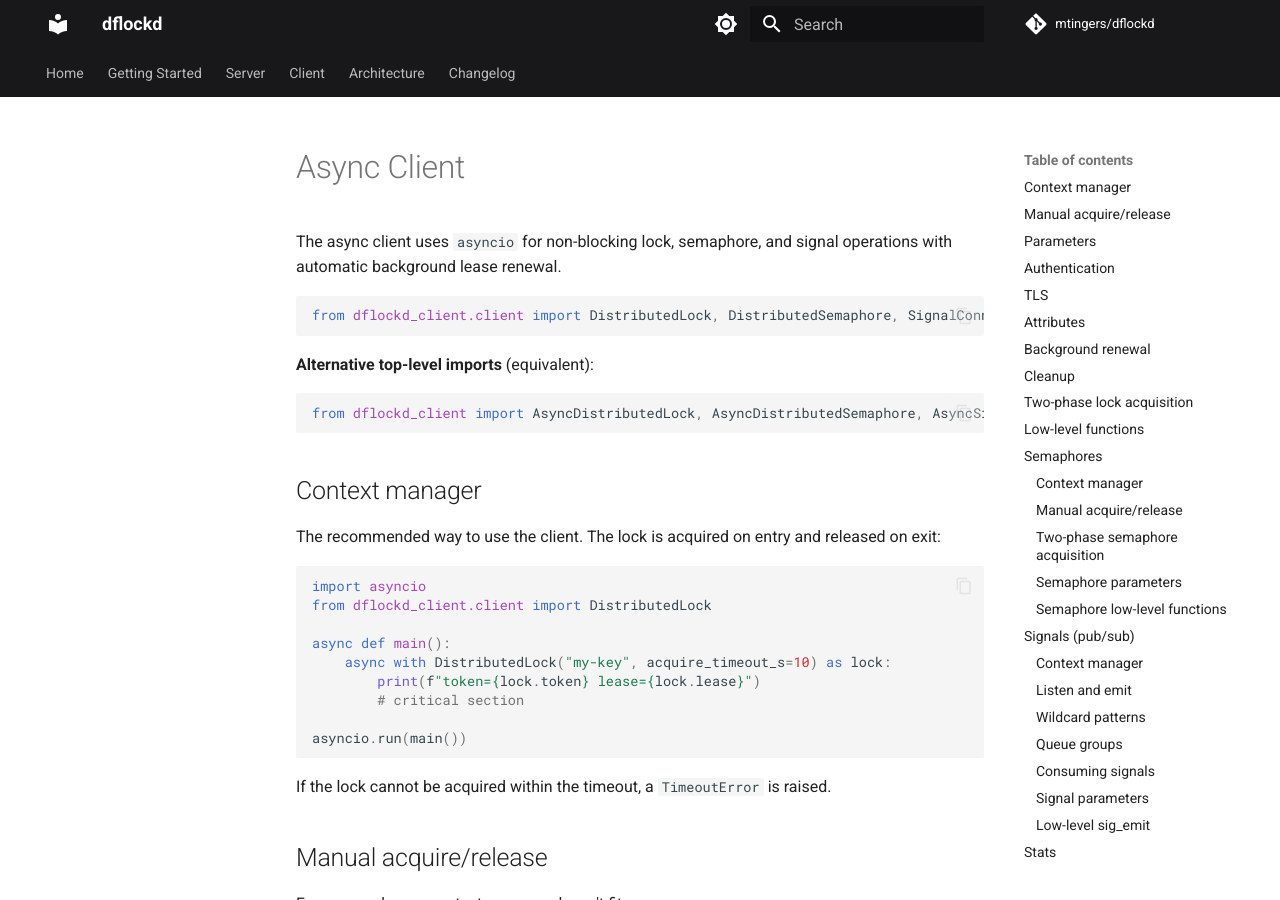
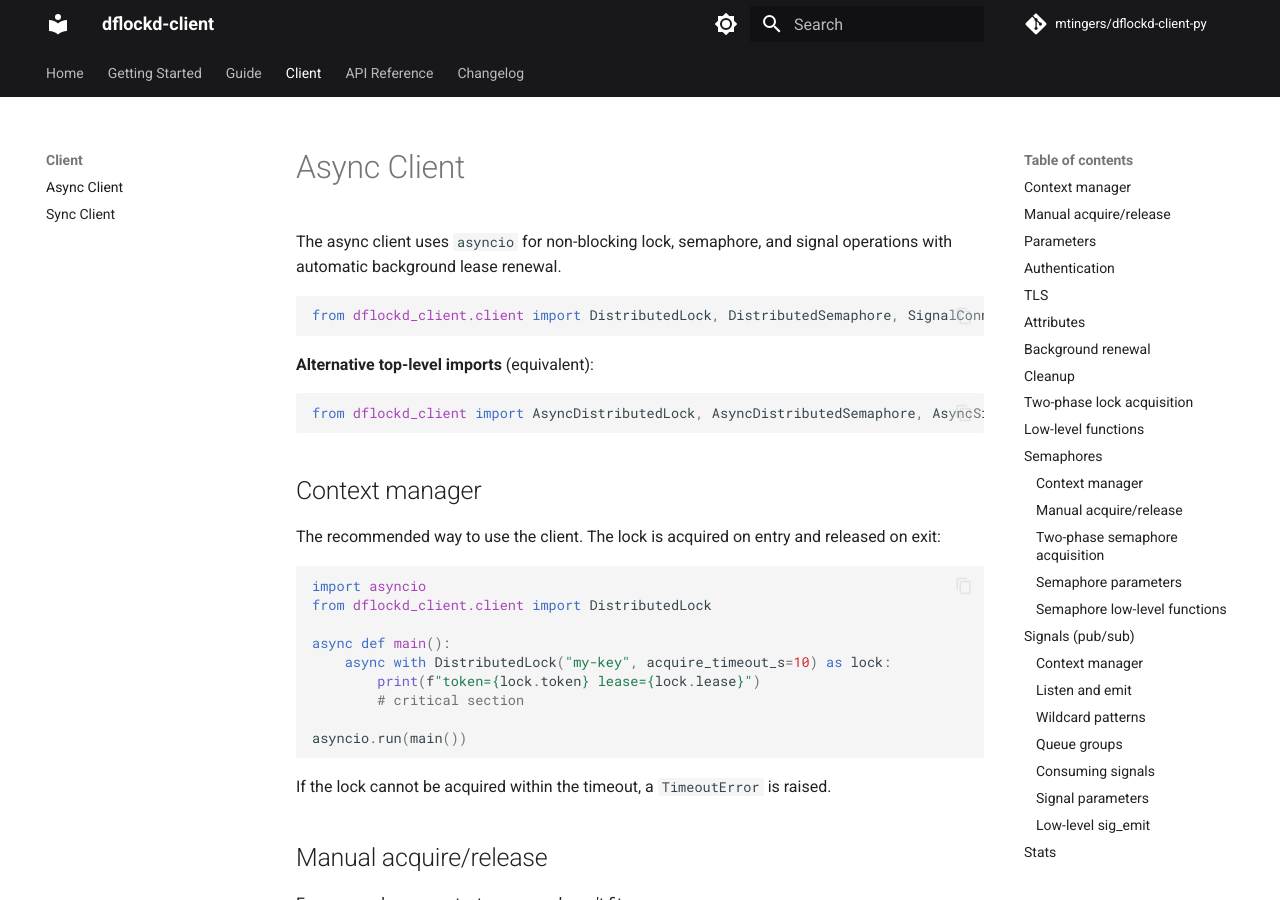
Before and after one commit to mtingers/dflockd-client-py, an MkDocs documentation site: the page built from docs/client/async.md, in a window 1280 px wide and 900 px high. Built offline with MkDocs 1.6.1 and Material for MkDocs 9.7.7, drawn with Linux system fonts in a browser that asks for light colours; comment, search, counter and statistics services are not loaded.

```diff
--- a/mkdocs.yml
+++ b/mkdocs.yml
@@ -1,8 +1,8 @@
-site_name: dflockd
-site_url: https://mtingers.github.io/dflockd/
-site_description: A lightweight distributed lock server using a simple line-based TCP protocol with FIFO ordering, automatic lease expiry, and background renewal.
-repo_url: https://github.com/mtingers/dflockd
-repo_name: mtingers/dflockd
+site_name: dflockd-client
+site_url: https://mtingers.github.io/dflockd-client-py/
+site_description: Python client library for dflockd
+repo_url: https://github.com/mtingers/dflockd-client-py
+repo_name: mtingers/dflockd-client-py
 
 theme:
   name: material
@@ -57,13 +57,14 @@
     - Installation: getting-started/installation.md
     - Quick Start: getting-started/quickstart.md
     - Examples: getting-started/examples.md
-  - Server:
-    - Configuration: server.md
+  - Guide:
+    - Architecture: guide/architecture.md
+    - Sharding: guide/sharding.md
   - Client:
-    - Go Client: client.md
-  - Architecture:
-    - Overview: architecture/overview.md
-    - Wire Protocol: architecture/protocol.md
+    - Async Client: client/async.md
+    - Sync Client: client/sync.md
+  - API Reference:
+    - Python API: api/python.md
   - Changelog: changelog.md
 
 extra_css:
```
